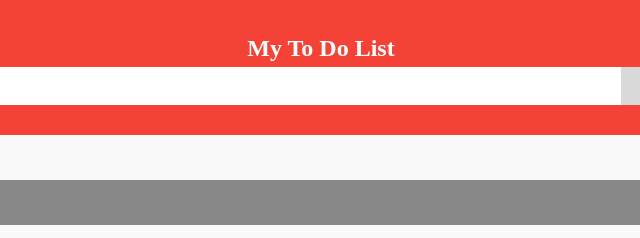
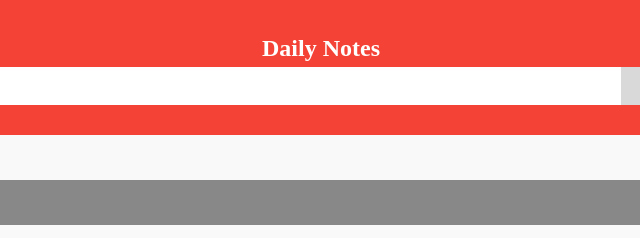
Before and after one commit to harsh852003/JS-PROJECT, a plain HTML site: page to do list/index.html in a window 1280 px wide. Shown: the top 238 px of the page, 319-959 px from the left. Drawn offline with Linux system fonts and the light colour scheme.

Commit message:
Update index.html

```diff
--- a/to do list/index.html
+++ b/to do list/index.html
@@ -7,7 +7,7 @@
 <body>
 
 <div id="myDIV" class="header">
-  <h2 style="margin:5px">My To Do List</h2>
+  <h2 style="margin:5px">Daily Notes</h2>
   <input type="text" id="myInput" placeholder="Title...">
   <span onclick="newElement()" class="addBtn">Add</span>
 </div>
```
